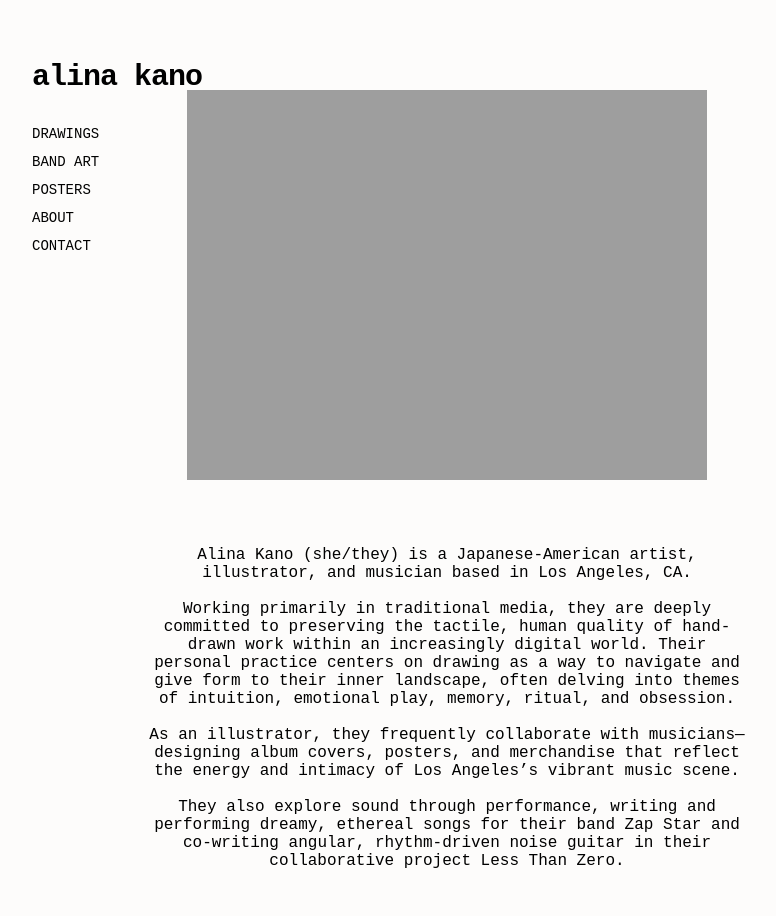
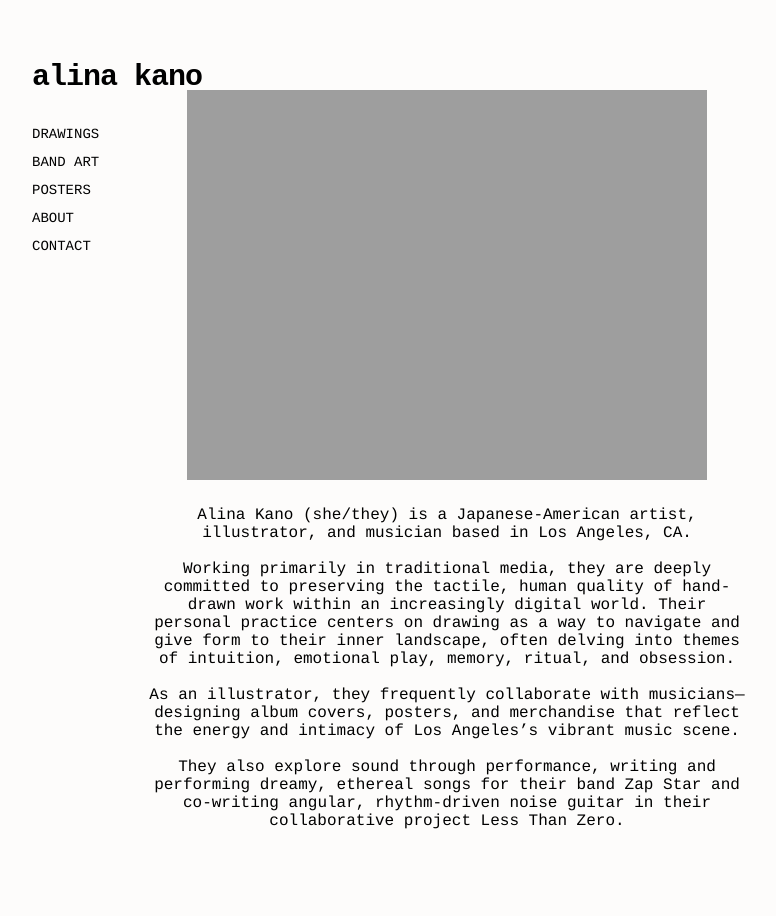
Before and after one commit to alinakano/alinakano.github.io, a Jekyll site: the page about/index.html, which Jekyll copies as it is, in a window 1280 px wide. Shown: the whole page, without its empty margins (23-799 px from the left). Built offline with Jekyll 4.4.1, drawn with Linux system fonts in a browser that asks for light colours.

Commit message:
Update all.css

```diff
--- a/css/all.css
+++ b/css/all.css
@@ -1,6 +1,6 @@
 /* Everything */
 * {
-	font-family: courier new;
+	font-family: courier;
 }
 
 /*bg color for website*/
@@ -113,7 +113,7 @@
 	font-size: 12px;
 	font-style: italic;
 	text-align: left;
-	padding-bottom: 20px;
+	padding-bottom: 50px;
 	margin: 0px;
 }
 
@@ -121,7 +121,7 @@
 #imageGallery img {
 	width: 600px;
 	height: auto;
-	padding-bottom: 50px;
+	padding-bottom: 10px;
 }
 
 
```
